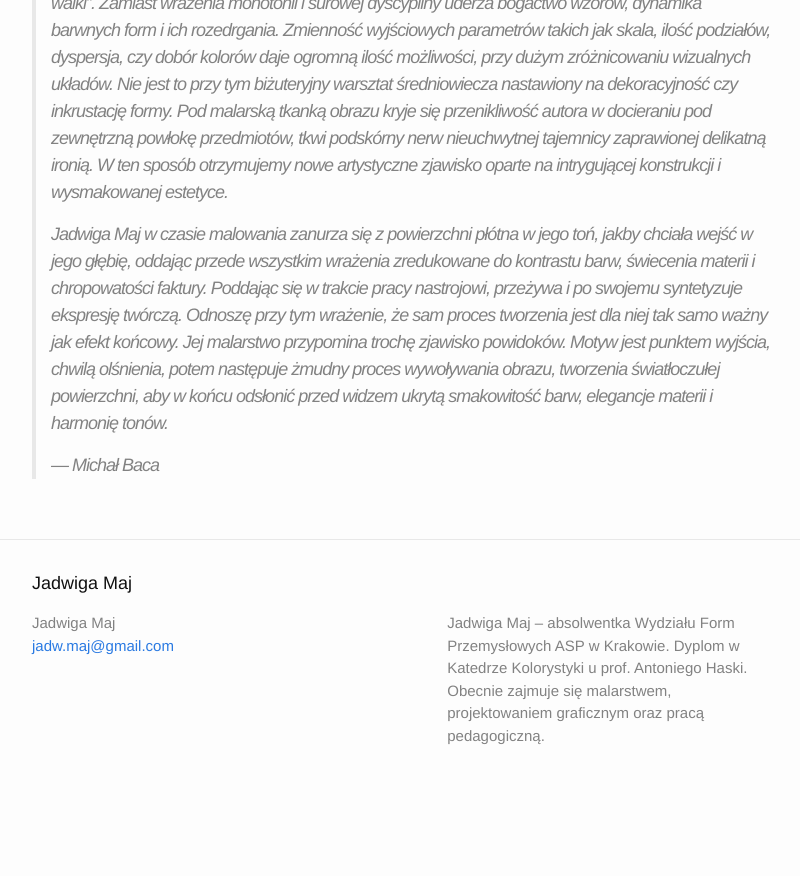
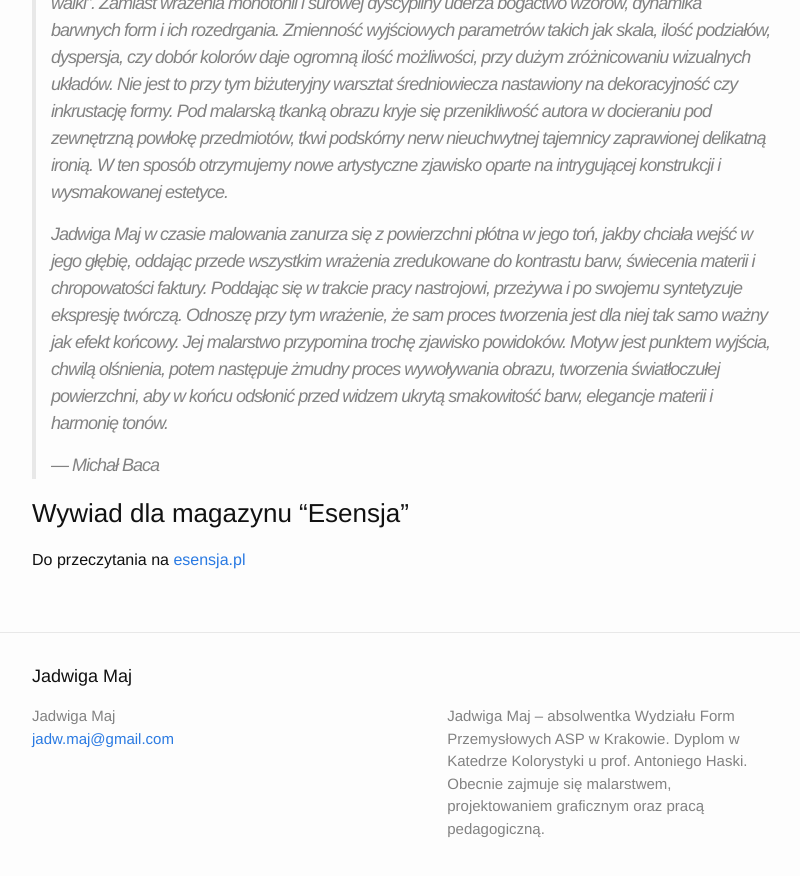
Before and after one commit to jadwigamaj/jadwigamaj.github.io, a Jekyll site: the page built from about.md, in a window 1280 px wide and 900 px high, scrolled down 867 px. Shown: the top 876 px of the window, without its empty margins (238-1038 px from the left). Built offline with Jekyll 4.4.1, drawn with Linux system fonts in a browser that asks for light colours; before the commit the page ends 1674 px from its top, so only the background shows below that.

Commit message:
add interview

```diff
--- a/about.md
+++ b/about.md
@@ -61,3 +61,6 @@ projektowaniem graficznym oraz pracą pedagogiczną.
 > tonów.
 >
 > &mdash; <cite>Michał Baca</cite>
+
+### Wywiad dla magazynu "Esensja"
+Do przeczytania na [esensja.pl](http://esensja.pl/varia/wywiady/tekst.html?id=23432)
```
